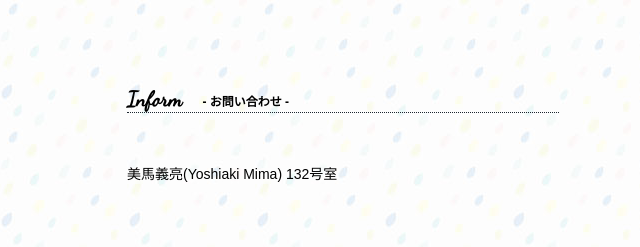
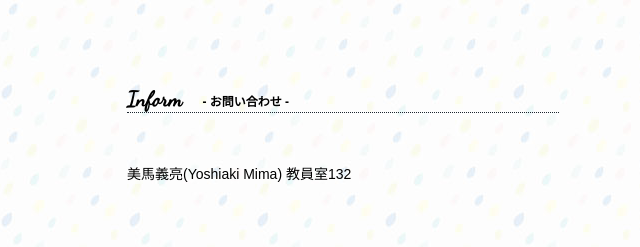
Before and after one commit to aopon/mima.lab, a plain HTML site: page index.html in a window 1280 px wide. Shown: the part 2696-2943 px from the top of the page, 33-673 px from the left. Drawn offline with nearby package versions, Linux system fonts and the light colour scheme; a web font is replaced by a local one.

Commit message:
４回目の編集

```diff
--- a/index.html
+++ b/index.html
@@ -123,7 +123,7 @@
     <div id="info1">
       <h2>Inform <span>- お問い合わせ -</span></h2>
       <p>
-        美馬義亮(Yoshiaki Mima) 132号室
+        美馬義亮(Yoshiaki Mima) 教員室132
       </p>
       <!--
       <table>
```
